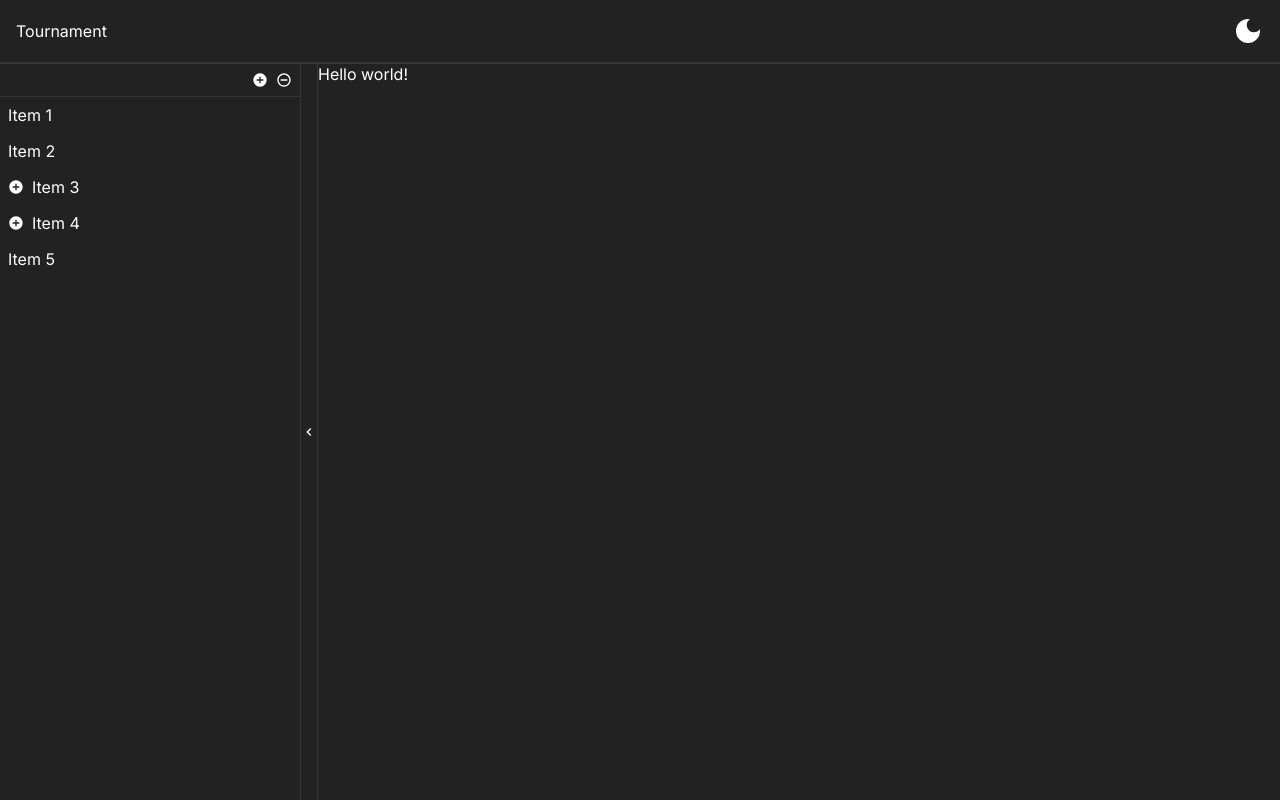
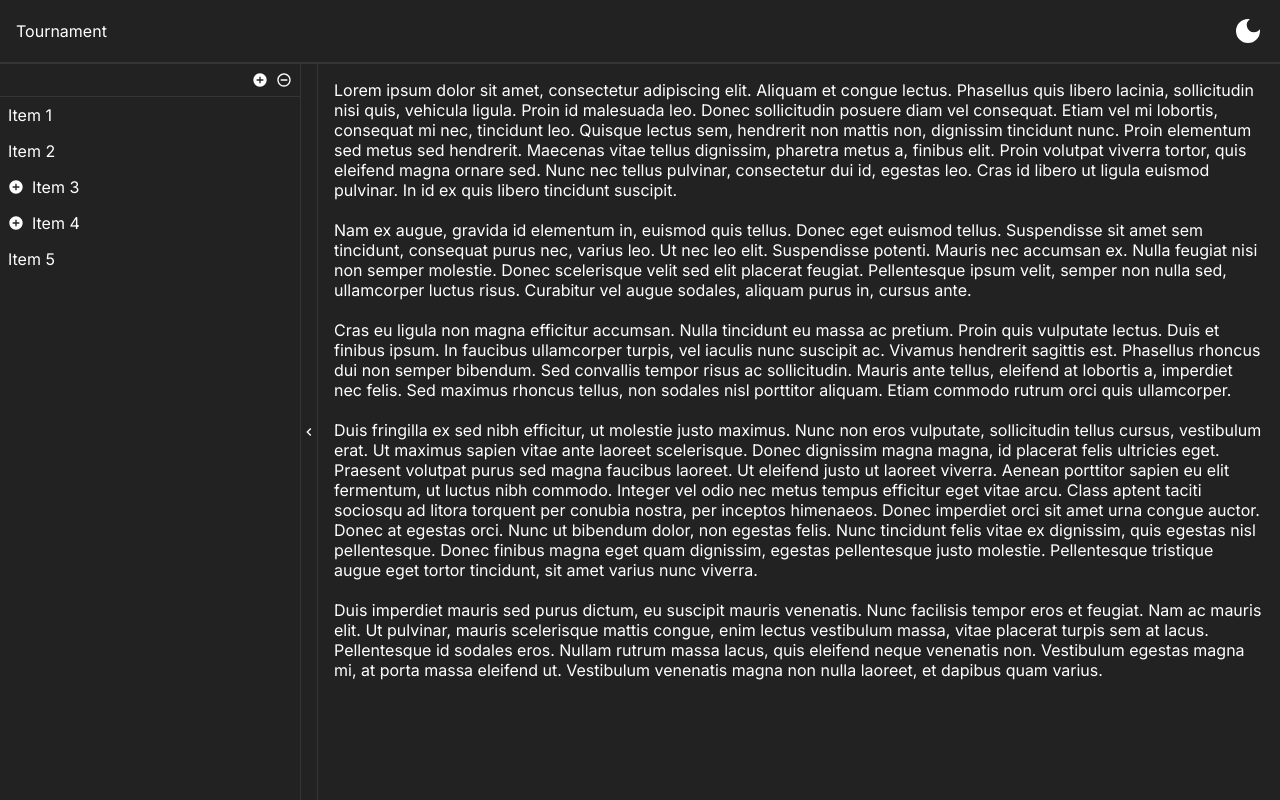
Before and after one commit to churpita/tournament, a React app in the folder client/: page / in a window 1280 px wide. Built offline with nearby package versions, Linux system fonts and the light colour scheme.

Commit message:
Add lipsum text, fix content size/scrolling

```diff
--- a/client/src/components/App.css
+++ b/client/src/components/App.css
@@ -32,4 +32,7 @@
 
 .content {
     grid-area: content;
+    padding: 1rem;
+    height: calc(100vh - 4rem);
+    overflow: auto;
 }
--- a/client/src/components/App.tsx
+++ b/client/src/components/App.tsx
@@ -23,7 +23,68 @@ export const App = (): React.ReactNode => {
         <div className={`app-container ${theme}`}>
             <Header toggleTheme={themeToggler} />
             <Sidebar />
-            <div className="content">Hello world!</div>
+            <div className="content">
+                <p>
+                    Lorem ipsum dolor sit amet, consectetur adipiscing elit. Aliquam et
+                    congue lectus. Phasellus quis libero lacinia, sollicitudin nisi quis,
+                    vehicula ligula. Proin id malesuada leo. Donec sollicitudin posuere
+                    diam vel consequat. Etiam vel mi lobortis, consequat mi nec, tincidunt
+                    leo. Quisque lectus sem, hendrerit non mattis non, dignissim tincidunt
+                    nunc. Proin elementum sed metus sed hendrerit. Maecenas vitae tellus
+                    dignissim, pharetra metus a, finibus elit. Proin volutpat viverra
+                    tortor, quis eleifend magna ornare sed. Nunc nec tellus pulvinar,
+                    consectetur dui id, egestas leo. Cras id libero ut ligula euismod
+                    pulvinar. In id ex quis libero tincidunt suscipit.
+                </p>
+                <br />
+                <p>
+                    Nam ex augue, gravida id elementum in, euismod quis tellus. Donec eget
+                    euismod tellus. Suspendisse sit amet sem tincidunt, consequat purus
+                    nec, varius leo. Ut nec leo elit. Suspendisse potenti. Mauris nec
+                    accumsan ex. Nulla feugiat nisi non semper molestie. Donec scelerisque
+                    velit sed elit placerat feugiat. Pellentesque ipsum velit, semper non
+                    nulla sed, ullamcorper luctus risus. Curabitur vel augue sodales,
+                    aliquam purus in, cursus ante.
+                </p>
+                <br />
+                <p>
+                    Cras eu ligula non magna efficitur accumsan. Nulla tincidunt eu massa
+                    ac pretium. Proin quis vulputate lectus. Duis et finibus ipsum. In
+                    faucibus ullamcorper turpis, vel iaculis nunc suscipit ac. Vivamus
+                    hendrerit sagittis est. Phasellus rhoncus dui non semper bibendum. Sed
+                    convallis tempor risus ac sollicitudin. Mauris ante tellus, eleifend
+                    at lobortis a, imperdiet nec felis. Sed maximus rhoncus tellus, non
+                    sodales nisl porttitor aliquam. Etiam commodo rutrum orci quis
+                    ullamcorper.
+                </p>
+                <br />
+                <p>
+                    Duis fringilla ex sed nibh efficitur, ut molestie justo maximus. Nunc
+                    non eros vulputate, sollicitudin tellus cursus, vestibulum erat. Ut
+                    maximus sapien vitae ante laoreet scelerisque. Donec dignissim magna
+                    magna, id placerat felis ultricies eget. Praesent volutpat purus sed
+                    magna faucibus laoreet. Ut eleifend justo ut laoreet viverra. Aenean
+                    porttitor sapien eu elit fermentum, ut luctus nibh commodo. Integer
+                    vel odio nec metus tempus efficitur eget vitae arcu. Class aptent
+                    taciti sociosqu ad litora torquent per conubia nostra, per inceptos
+                    himenaeos. Donec imperdiet orci sit amet urna congue auctor. Donec at
+                    egestas orci. Nunc ut bibendum dolor, non egestas felis. Nunc
+                    tincidunt felis vitae ex dignissim, quis egestas nisl pellentesque.
+                    Donec finibus magna eget quam dignissim, egestas pellentesque justo
+                    molestie. Pellentesque tristique augue eget tortor tincidunt, sit amet
+                    varius nunc viverra.
+                </p>
+                <br />
+                <p>
+                    Duis imperdiet mauris sed purus dictum, eu suscipit mauris venenatis.
+                    Nunc facilisis tempor eros et feugiat. Nam ac mauris elit. Ut
+                    pulvinar, mauris scelerisque mattis congue, enim lectus vestibulum
+                    massa, vitae placerat turpis sem at lacus. Pellentesque id sodales
+                    eros. Nullam rutrum massa lacus, quis eleifend neque venenatis non.
+                    Vestibulum egestas magna mi, at porta massa eleifend ut. Vestibulum
+                    venenatis magna non nulla laoreet, et dapibus quam varius.
+                </p>
+            </div>
         </div>
     );
 };
```
